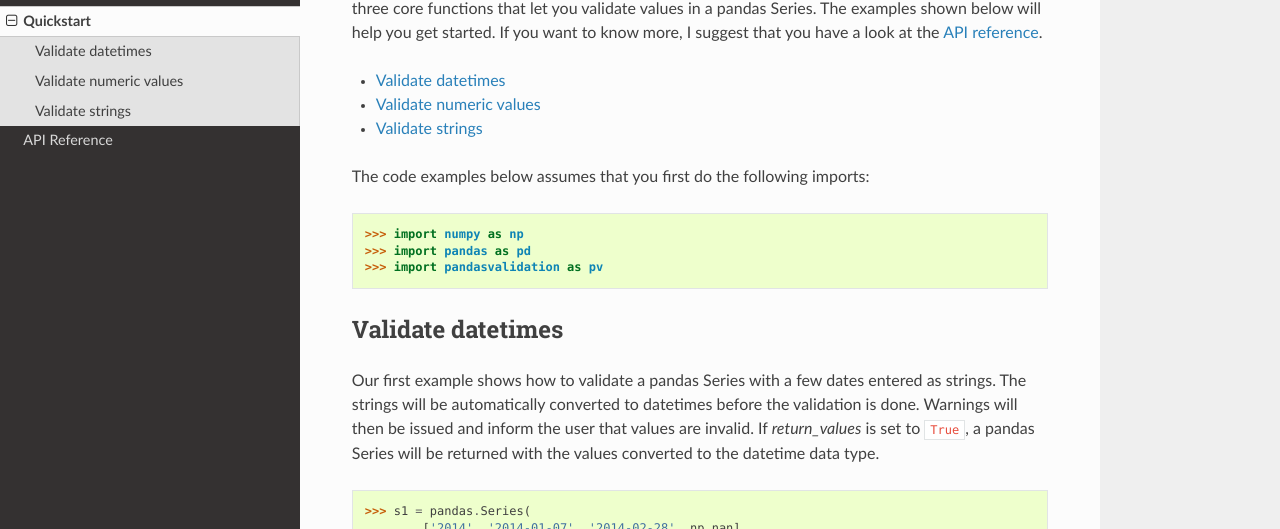
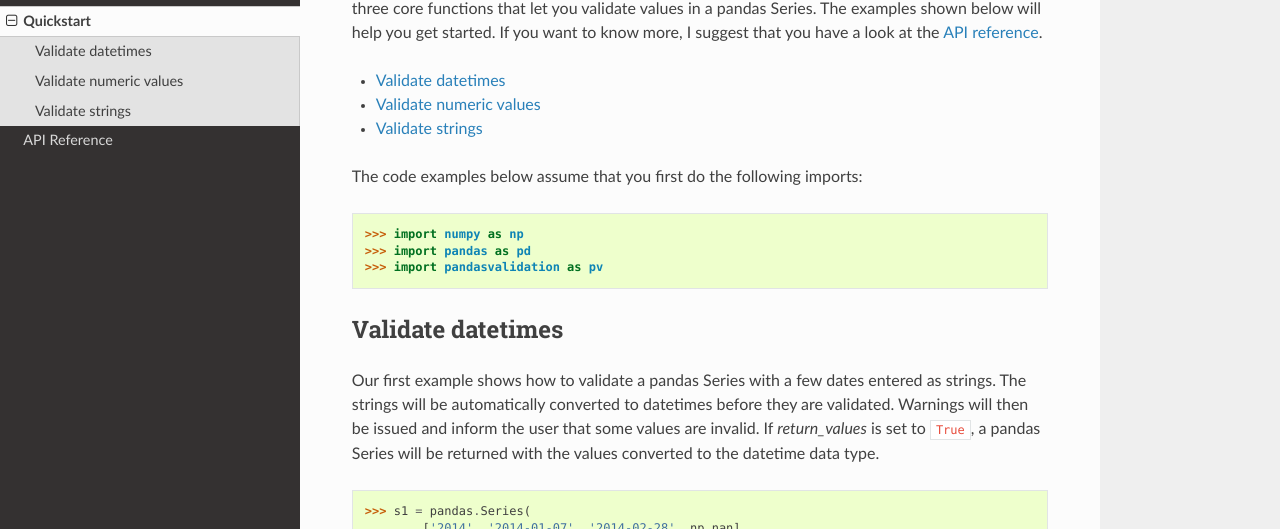
Before and after one commit to s3dev/pdvalidate, a Sphinx documentation site: the page built from docs/source/pandas-validation/quickstart.rst, in a window 1280 px wide and 900 px high. Shown: the part 187-716 px from the top of the window. Built offline with Sphinx 7.4.7 and the Read the Docs theme 2.0.0, drawn with Linux system fonts in a browser that asks for light colours.

Commit message:
Modify text

```diff
--- a/docs/source/pandas-validation/quickstart.rst
+++ b/docs/source/pandas-validation/quickstart.rst
@@ -16,7 +16,7 @@ want to know more, I suggest that you have a look at the
 * :ref:`validate-strings`
 
 
-The code examples below assumes that you first do the following imports:
+The code examples below assume that you first do the following imports:
 
 .. code-block:: pycon
 
@@ -32,8 +32,8 @@ Validate datetimes
 
 Our first example shows how to validate a pandas Series with a few dates
 entered as strings. The strings will be automatically converted to datetimes
-before the validation is done. Warnings will then be issued and inform the
-user that values are invalid. If `return_values` is set to ``True``, a
+before they are validated. Warnings will then be issued and inform the
+user that some values are invalid. If `return_values` is set to ``True``, a
 pandas Series will be returned with the values converted to the datetime
 data type.
 
```
